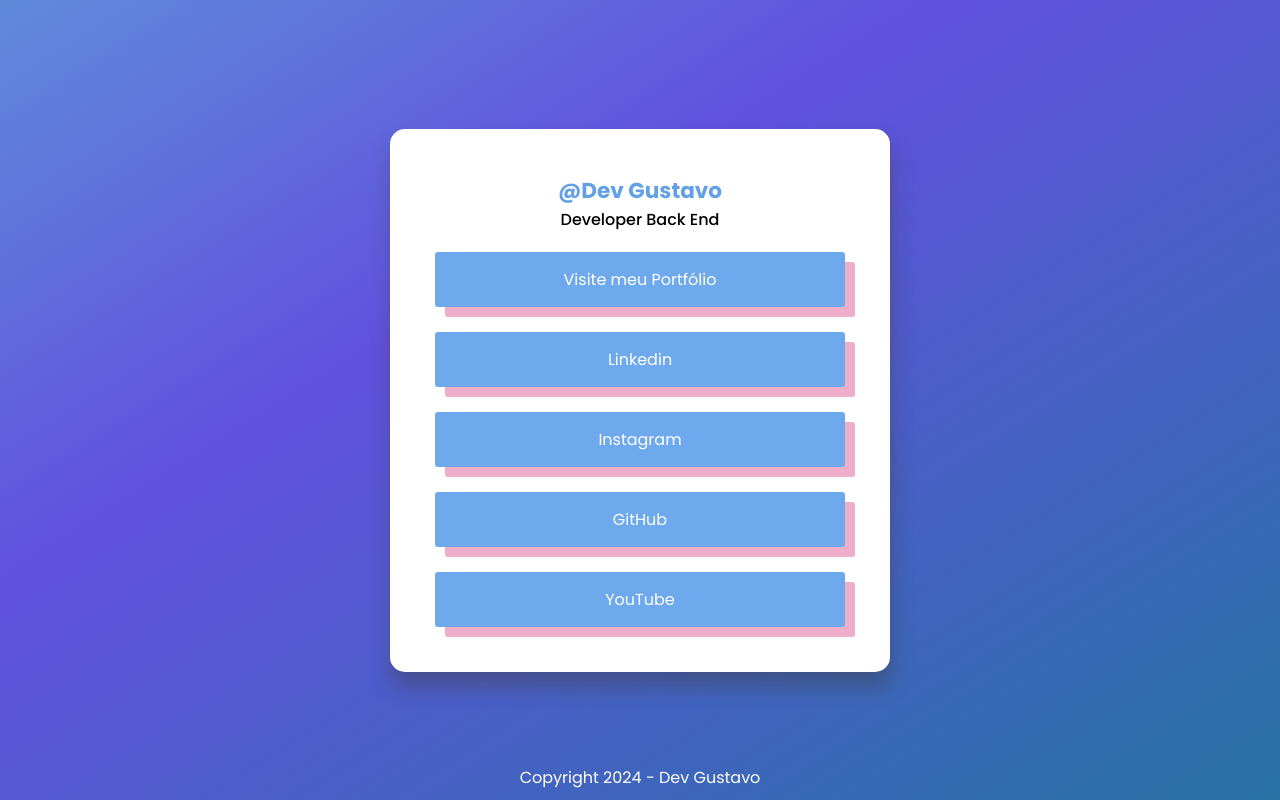
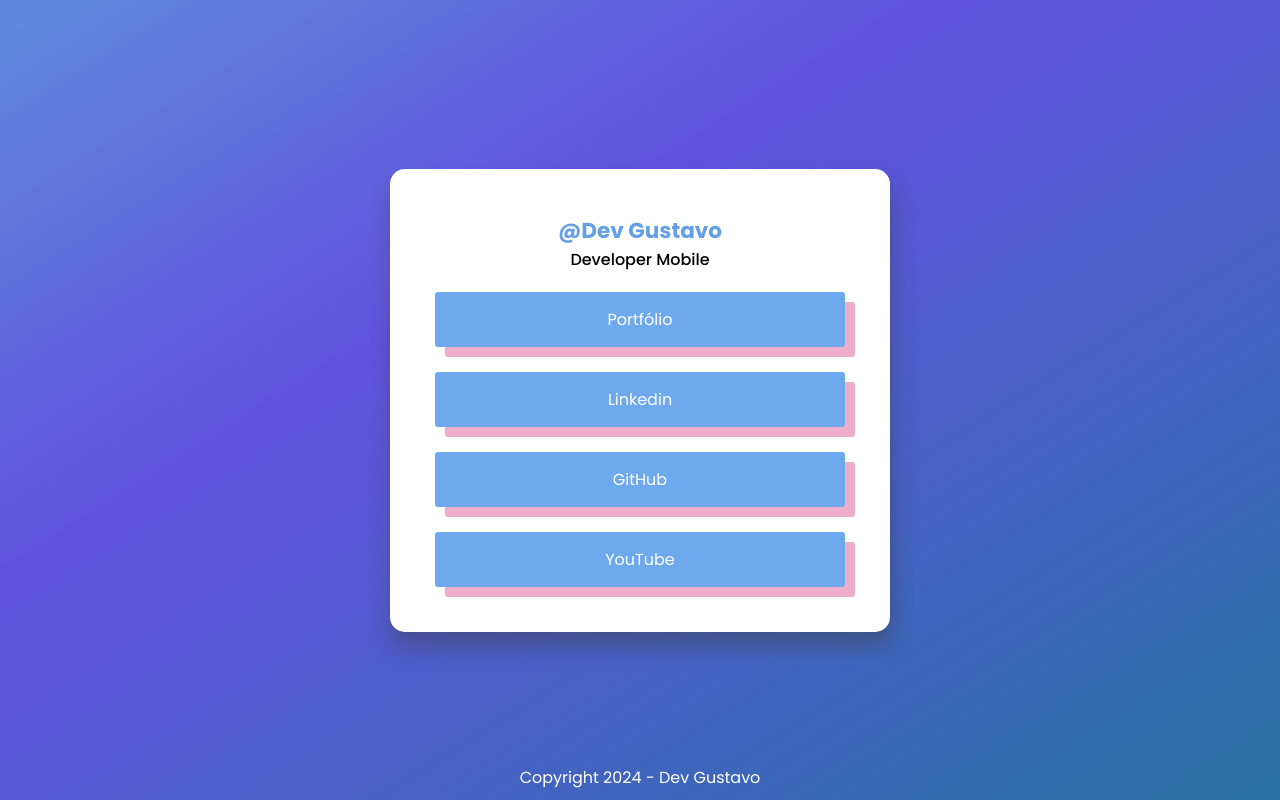
Before and after one commit to Gustavohenriquens/Meus-Links, a plain HTML site: page index.html in a window 1280 px wide. Drawn offline with Linux system fonts and the light colour scheme.

Commit message:
Atualizado...

```diff
--- a/index.html
+++ b/index.html
@@ -13,12 +13,11 @@
         <header>
             <!-- <img src="img/logo.png" alt="logo">  -->
             <h3>@Dev Gustavo</h3>
-            <p>Developer Back End</p>
+            <p>Developer Mobile</p>
         </header>
         <main>
-            <a href="https://gustavohenriquens.github.io/Meu-Portfolio/">Visite meu Portfólio</a>
+            <a href="https://gustavohenriquens.github.io/Meu-Portfolio/">Portfólio</a>
             <a href="https://www.linkedin.com/in/gustavo-henrique-25a436249/">Linkedin</a>
-            <a href="https://www.instagram.com/dev_gustavo0/?next=%2F">Instagram</a>
             <a href="https://github.com/Gustavohenriquens?tab=repositories">GitHub</a>
             <a href="https://www.youtube.com/channel/UC_g6eGc4uf6C5umqggyq8Ew">YouTube</a>
             <!--<a href="#">Twitter</a> -->
```
